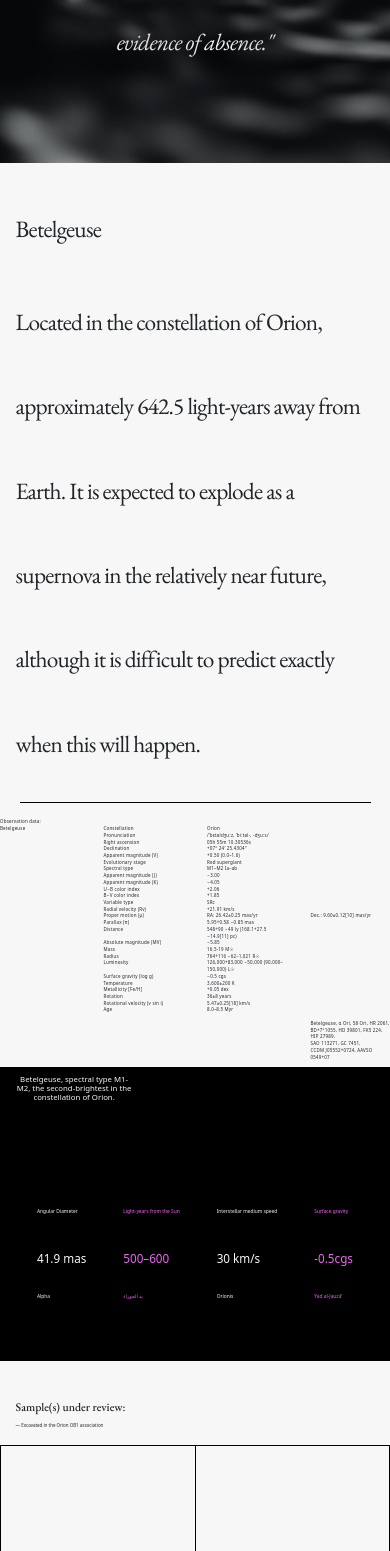
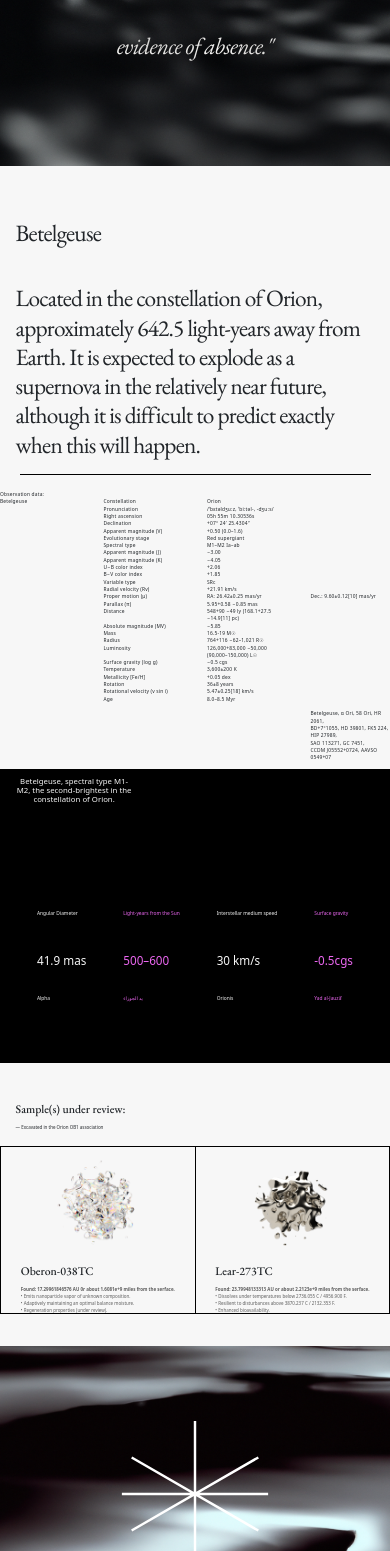
Before and after one commit to Kaltrunner/new-matter, a React (Vite) app: page / in a window 390 px wide. Shown: the part 422-1973 px from the top of the page. Built offline with nearby package versions, Linux system fonts and the light colour scheme.

Commit message:
mobile sizing update

```diff
--- a/src/componenets/body/body.css
+++ b/src/componenets/body/body.css
@@ -25,7 +25,7 @@
 
 #coll-1 {
     background-color: #f7f7f7;
-    height: 80vh;
+    /* height: 25rem; */
     display: flex;
     justify-content: center;
     flex-direction: column;
@@ -39,7 +39,7 @@
 
 #coll-2 {
     background-color: #f7f7f7;
-    height: 80vh;
+    /* height: 25rem; */
     display: flex;
     justify-content: center;
     flex-direction: column;
@@ -48,7 +48,7 @@
     margin-bottom: 8vw;
 }
 
-#coll-3 {
+/* #coll-3 {
     background-color: #000;
     height: 40vh;
     display: flex;
@@ -56,7 +56,7 @@
     border: 1px solid #000;
     margin: 0 2vw;
     margin-bottom: 8vw;
-}
+} */
 
 #glass-img {
     width: 30vw;
@@ -165,7 +165,7 @@
     font-family: 'EB Garamond', serif;
     font-size: 6vw;
     font-weight: 100;
-    line-height: 10vh;
+    line-height: 1.25em;
     letter-spacing: -.2vw;
     /* padding: 0;
     margin: 0; */
--- a/src/componenets/home/home.css
+++ b/src/componenets/home/home.css
@@ -83,7 +83,14 @@
   }
 
   #data-col {
-    font-size: 1.15vw;
+    font-size: 1.25vw;
+    letter-spacing: .05vw;
+    text-align: start;
+    margin: 0;
+  }
+
+  .header-text {
+    /* font-size: .5vw; */
     letter-spacing: .05vw;
     text-align: start;
     margin: 0;
```
